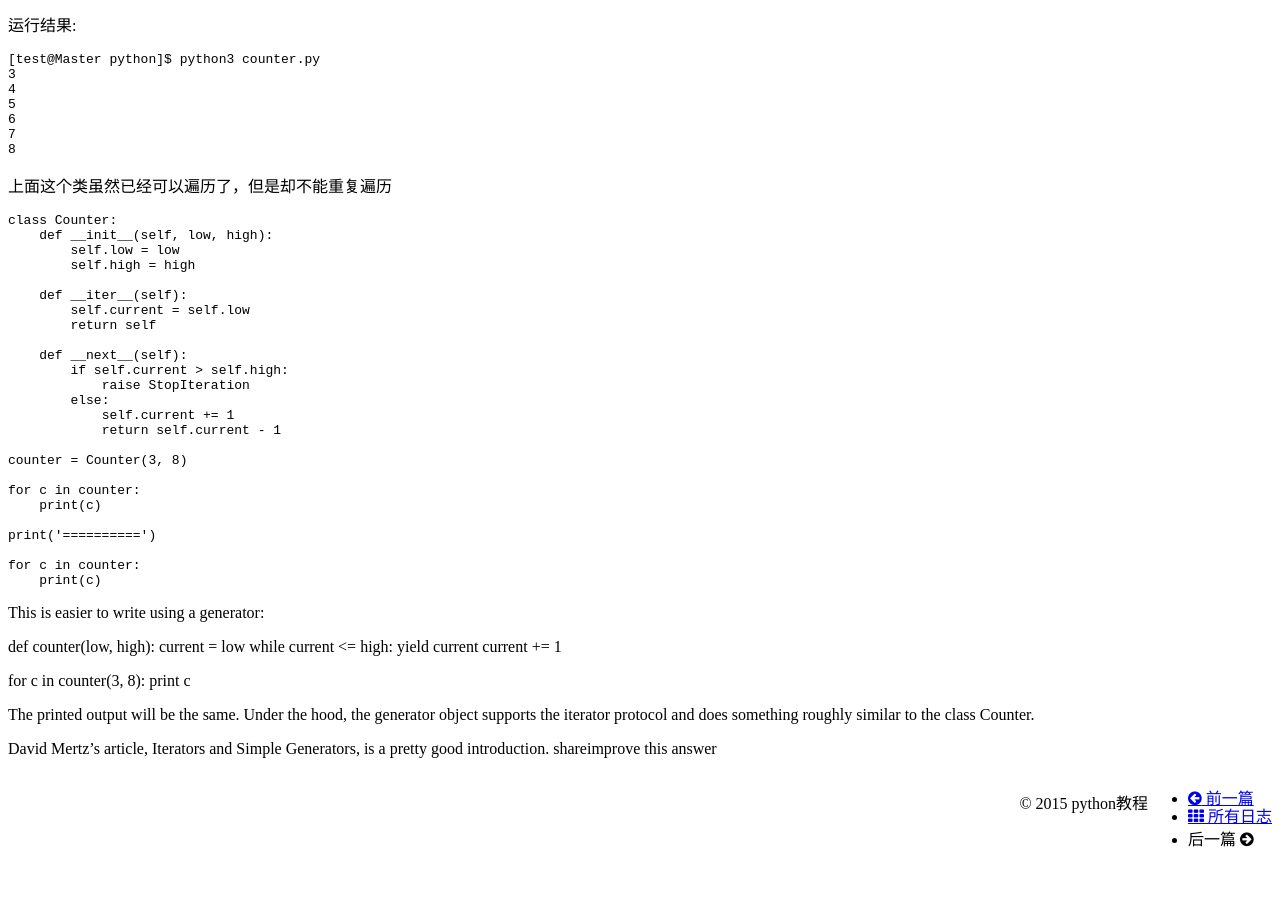
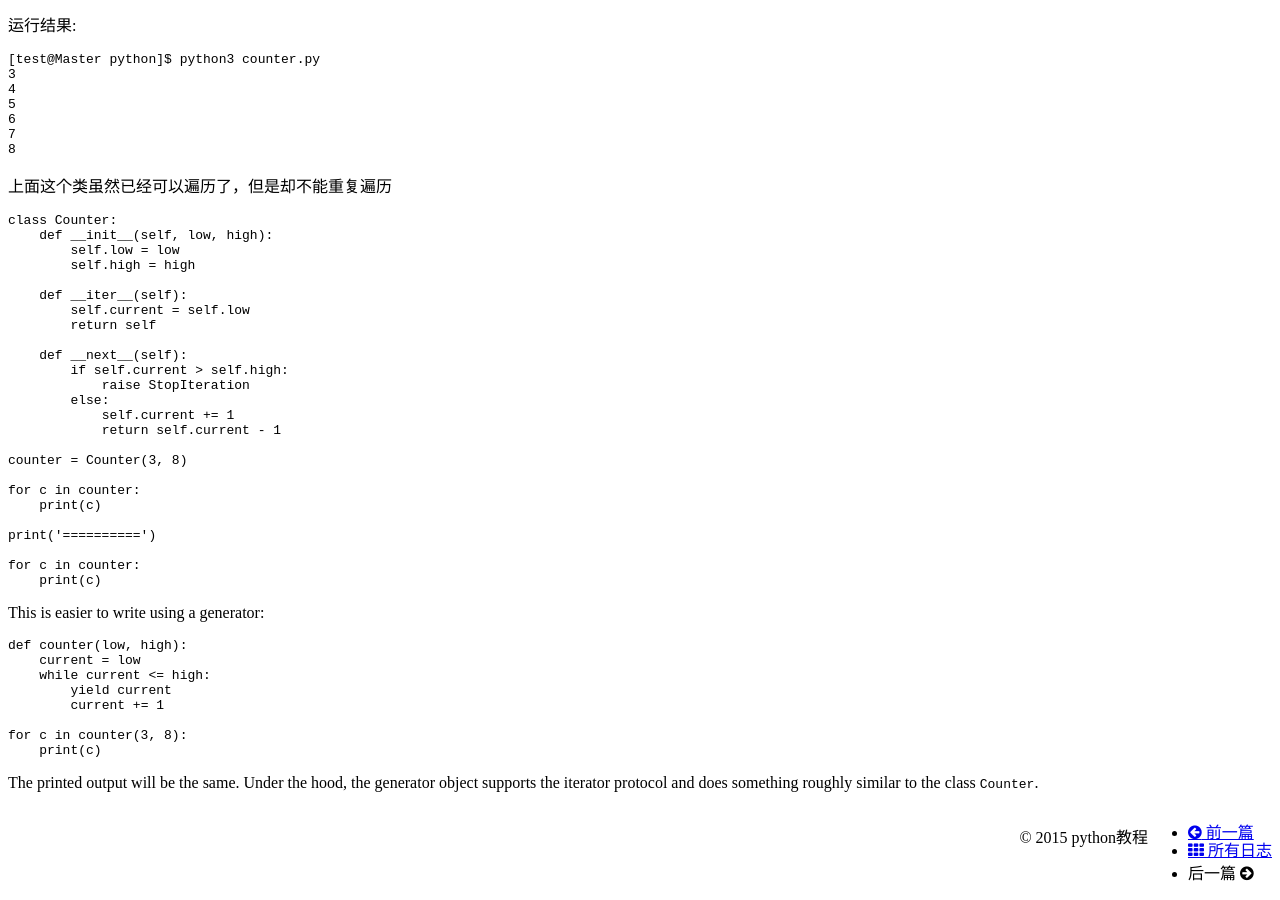
Before and after one commit to pythonjiaocheng/pythonjiaocheng.github.io, a Jekyll site: the page built from _posts/python/2015-12-21-how-to-make-class-iterable?.md.md, in a window 1280 px wide and 900 px high, scrolled down 1047 px. Built offline with Jekyll 4.4.1, drawn with Linux system fonts in a browser that asks for light colours; nearby versions of some CDN libraries; before the commit the page ends 1913 px from its top, so only the background shows below that.

Commit message:
必须要填写才填写的

```diff
--- a/_posts/python/2015-12-21-how-to-make-class-iterable?.md.md
+++ b/_posts/python/2015-12-21-how-to-make-class-iterable?.md.md
@@ -102,16 +102,16 @@ python3的版本:
 
 This is easier to write using a generator:
 
-def counter(low, high):
-    current = low
-    while current <= high:
-        yield current
-        current += 1
 
-for c in counter(3, 8):
-    print c
+	def counter(low, high):
+	    current = low
+	    while current <= high:
+		yield current
+		current += 1
 
-The printed output will be the same. Under the hood, the generator object supports the iterator protocol and does something roughly similar to the class Counter.
+	for c in counter(3, 8):
+	    print(c)
 
-David Mertz's article, Iterators and Simple Generators, is a pretty good introduction.
-shareimprove this answer
+
+
+The printed output will be the same. Under the hood, the generator object supports the iterator protocol and does something roughly similar to the class `Counter`.
```
Also changed, not shown: 1 other file.
